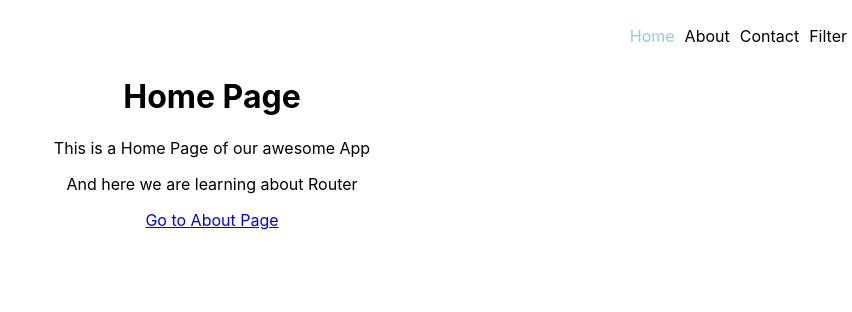
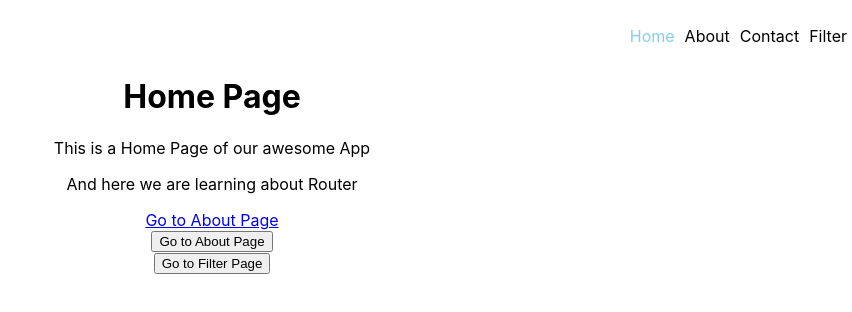
Before and after one commit to thisisshivamsingh/20-06-2022-Web-React, a React (Create React App) app: page / in a window 1280 px wide. Shown: the top 312 px of the page, without its empty margins (428-1280 px from the left). Built offline with nearby package versions, Linux system fonts and the light colour scheme.

Commit message:
Navigation on Click | Navigating Programmatically

```diff
--- a/src/component/Home.js
+++ b/src/component/Home.js
@@ -1,11 +1,19 @@
-import { Link } from "react-router-dom";
+import { Link, useNavigate } from "react-router-dom";
 function Home() {
+  const navigate = useNavigate();
+  const navToPage = (url) => {
+    navigate(url);
+  };
   return (
     <>
       <h1>Home Page</h1>
       <p>This is a Home Page of our awesome App</p>
       <p>And here we are learning about Router</p>
       <Link to="/about">Go to About Page</Link>
+      <br />
+      <button onClick={() => navToPage("/about")}>Go to About Page</button>
+      <br />
+      <button onClick={() => navToPage("/filter")}>Go to Filter Page</button>
     </>
   );
 }
```
